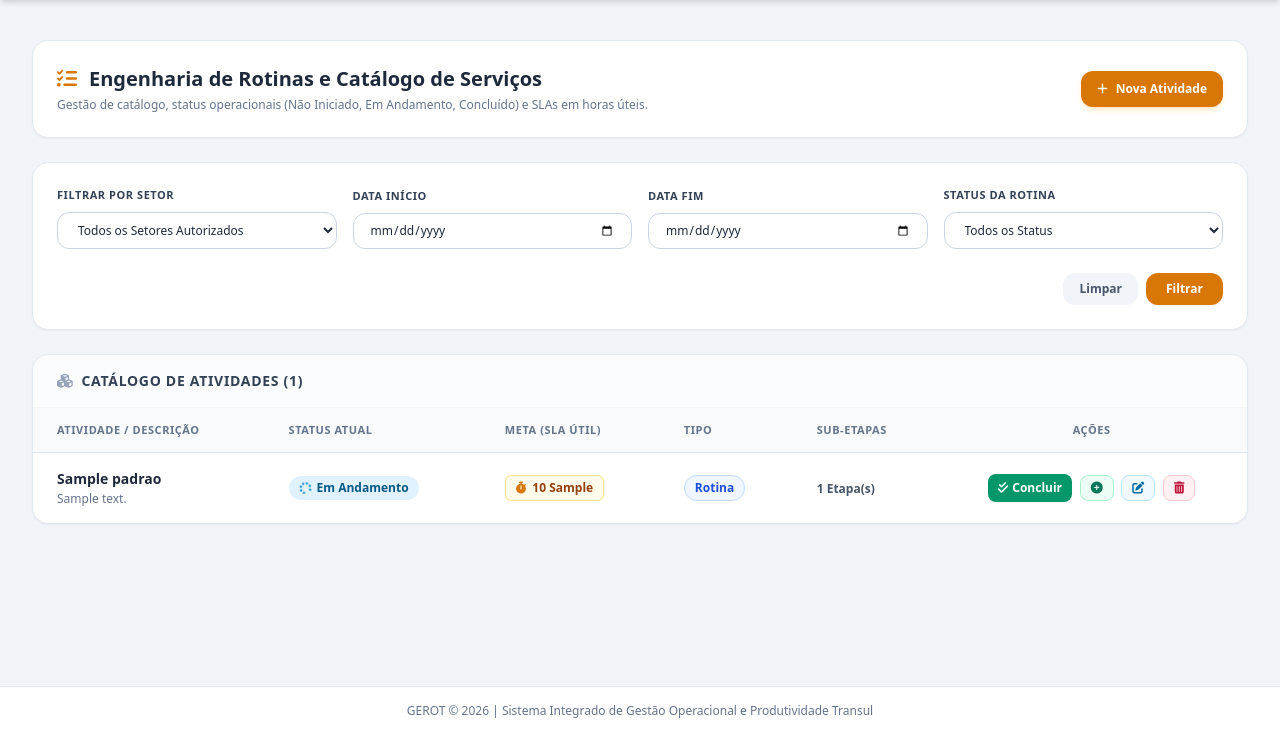
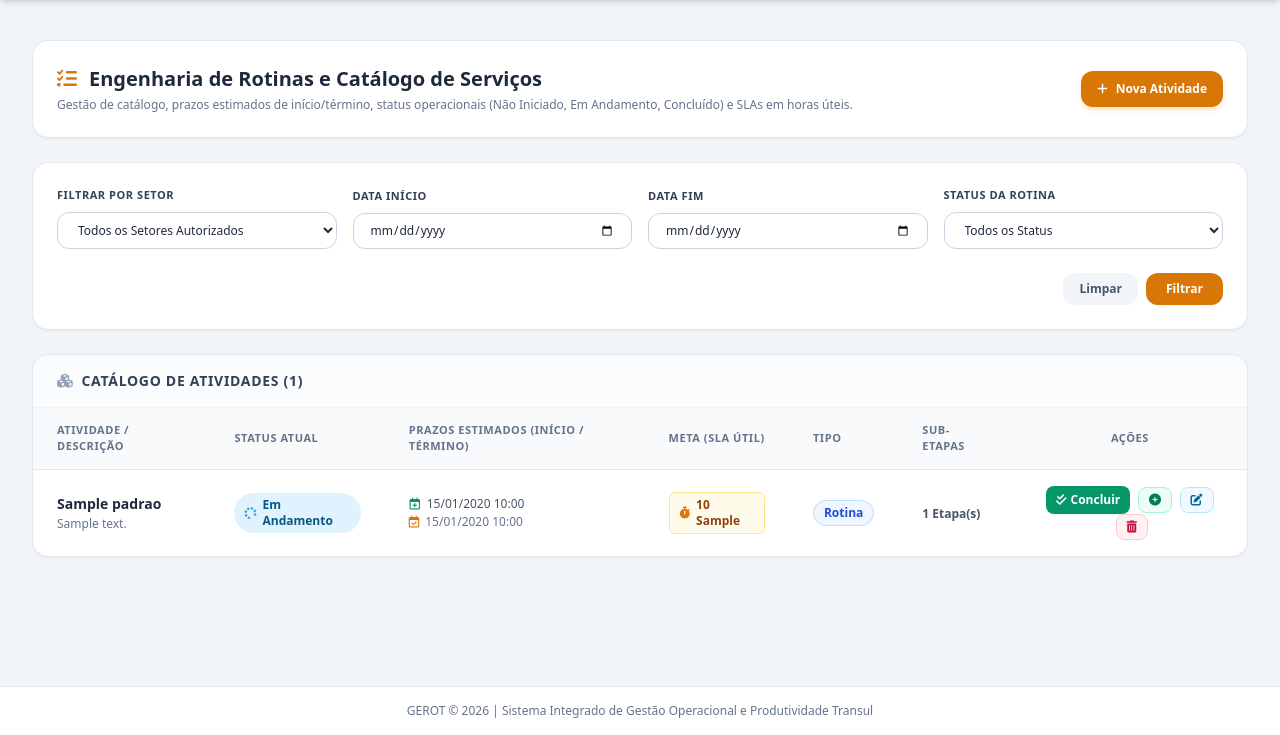
Before and after one commit to oldboy465/gerot, a Flask app: page /gestao/atividades in a window 1280 px wide. Shown: the part 65-800 px from the top of the page. Run offline with Flask 3, Linux system fonts and the light colour scheme; a user stored in the database is signed in; tables that the repository leaves empty hold one stand-in row (values such as "Sample post"); some libraries are stand-ins or nearby versions.

Commit message:
feat: prazos estimados, novos perfis, relatorio PDF, multiplos anexos e calculo em dias uteis

```diff
--- a/app/templates/coordenador/gerenciar_atividades.html
+++ b/app/templates/coordenador/gerenciar_atividades.html
@@ -11,7 +11,7 @@
     atvAtivaId: null,
     atvAtivaTitulo: '',
     atvConcluir: { id: '', titulo: '', duracao: 30, arquivosNomes: [] },
-    atvEditar: { id: '', titulo: '', setor_id: '', tempo_valor: 30, tempo_unidade: 'minutos', descricao: '', status_sla: 'Não Iniciado' }
+    atvEditar: { id: '', titulo: '', setor_id: '', tempo_valor: 30, tempo_unidade: 'minutos', descricao: '', status_sla: 'Não Iniciado', data_inicio_prevista: '', data_fim_prevista: '' }
 }">
     <!-- Header -->
     <div class="flex flex-col md:flex-row md:items-center justify-between gap-4 bg-white dark:bg-slate-800 p-6 rounded-2xl shadow-sm border border-slate-200 dark:border-slate-700">
@@ -20,7 +20,7 @@
                 <i class="fa-solid fa-list-check text-amber-600"></i>
                 <span>Engenharia de Rotinas e Catálogo de Serviços</span>
             </h1>
-            <p class="text-xs text-slate-500 dark:text-slate-400 mt-1">Gestão de catálogo, status operacionais (Não Iniciado, Em Andamento, Concluído) e SLAs em horas úteis.</p>
+            <p class="text-xs text-slate-500 dark:text-slate-400 mt-1">Gestão de catálogo, prazos estimados de início/término, status operacionais (Não Iniciado, Em Andamento, Concluído) e SLAs em horas úteis.</p>
         </div>
         <button @click="modalNovaAtividade = true" class="px-4 py-2.5 rounded-xl text-xs font-bold text-white bg-amber-600 hover:bg-amber-700 shadow-md shadow-amber-500/20 transition flex items-center gap-2 justify-center cursor-pointer">
             <i class="fa-solid fa-plus"></i>
@@ -80,6 +80,7 @@
                     <tr class="bg-slate-50 dark:bg-slate-900 border-b border-slate-200 dark:border-slate-700 text-[11px] font-bold text-slate-500 uppercase tracking-wider">
                         <th class="px-6 py-3.5">Atividade / Descrição</th>
                         <th class="px-6 py-3.5">Status Atual</th>
+                        <th class="px-6 py-3.5">Prazos Estimados (Início / Término)</th>
                         <th class="px-6 py-3.5">Meta (SLA Útil)</th>
                         <th class="px-6 py-3.5">Tipo</th>
                         <th class="px-6 py-3.5">Sub-Etapas</th>
@@ -112,6 +113,18 @@
                                             <i class="fa-regular fa-circle-pause me-1.5 text-slate-500"></i> Não Iniciado
                                         </span>
                                     {% endif %}
+                                </td>
+                                <td class="px-6 py-4 text-xs">
+                                    <div class="space-y-0.5">
+                                        <p class="text-slate-600 dark:text-slate-300 flex items-center gap-1.5">
+                                            <i class="fa-regular fa-calendar-plus text-emerald-600"></i>
+                                            <span class="font-medium">{{ atv.inicio_previsto_formatado }}</span>
+                                        </p>
+                                        <p class="text-slate-500 dark:text-slate-400 flex items-center gap-1.5">
+                                            <i class="fa-regular fa-calendar-check text-amber-600"></i>
+                                            <span class="font-medium">{{ atv.fim_previsto_formatado }}</span>
+                                        </p>
+                                    </div>
                                 </td>
                                 <td class="px-6 py-4">
                                     <span class="inline-flex items-center px-2.5 py-1 rounded-md text-xs font-bold bg-amber-50 text-amber-800 dark:bg-amber-900/40 dark:text-amber-300 border border-amber-200 dark:border-amber-700">
@@ -146,7 +159,17 @@
                                         <i class="fa-solid fa-plus-circle"></i>
                                     </button>
 
-                                    <button @click="atvEditar = { id: '{{ atv.id }}', titulo: '{{ atv.titulo|escape }}', setor_id: '{{ atv.setor_id }}', tempo_valor: '{{ atv.tempo_estimado_valor }}', tempo_unidade: '{{ atv.tempo_estimado_unidade }}', descricao: '{{ atv.descricao|escape if atv.descricao else '' }}', status_sla: '{{ atv.status_sla }}' }; modalEditarAtividade = true;" class="inline-flex items-center gap-1 px-2.5 py-1.5 rounded-lg text-xs font-semibold text-sky-700 bg-sky-50 hover:bg-sky-100 dark:bg-sky-900/40 dark:text-sky-300 border border-sky-200 dark:border-sky-700 transition cursor-pointer" title="Editar Rotina">
+                                    <button @click="atvEditar = {
+                                        id: '{{ atv.id }}',
+                                        titulo: '{{ atv.titulo|escape }}',
+                                        setor_id: '{{ atv.setor_id }}',
+                                        tempo_valor: '{{ atv.tempo_estimado_valor }}',
+                                        tempo_unidade: '{{ atv.tempo_estimado_unidade }}',
+                                        descricao: '{{ atv.descricao|escape if atv.descricao else '' }}',
+                                        status_sla: '{{ atv.status_sla }}',
+                                        data_inicio_prevista: '{{ atv.inicio_previsto_iso }}',
+                                        data_fim_prevista: '{{ atv.fim_previsto_iso }}'
+                                    }; modalEditarAtividade = true;" class="inline-flex items-center gap-1 px-2.5 py-1.5 rounded-lg text-xs font-semibold text-sky-700 bg-sky-50 hover:bg-sky-100 dark:bg-sky-900/40 dark:text-sky-300 border border-sky-200 dark:border-sky-700 transition cursor-pointer" title="Editar Rotina">
                                         <i class="fa-solid fa-pen-to-square"></i>
                                     </button>
 
@@ -160,7 +183,7 @@
                         {% endfor %}
                     {% else %}
                         <tr>
-                            <td colspan="6" class="px-6 py-8 text-center text-slate-400 text-sm">
+                            <td colspan="7" class="px-6 py-8 text-center text-slate-400 text-sm">
                                 Nenhuma atividade cadastrada para este setor.
                             </td>
                         </tr>
@@ -254,6 +277,18 @@
                     </select>
                 </div>
 
+                <!-- Novos campos: Prazos Estimados de Início e Fim -->
+                <div class="grid grid-cols-1 md:grid-cols-2 gap-3">
+                    <div>
+                        <label class="block text-xs font-bold text-slate-700 dark:text-slate-300 uppercase tracking-wider mb-2">Previsão Início</label>
+                        <input type="datetime-local" name="data_inicio_prevista" class="w-full px-4 py-2 rounded-xl border border-slate-300 dark:border-slate-600 bg-slate-50 dark:bg-slate-900 dark:text-white focus:ring-2 focus:ring-amber-500 text-xs outline-none transition">
+                    </div>
+                    <div>
+                        <label class="block text-xs font-bold text-slate-700 dark:text-slate-300 uppercase tracking-wider mb-2">Previsão Término</label>
+                        <input type="datetime-local" name="data_fim_prevista" class="w-full px-4 py-2 rounded-xl border border-slate-300 dark:border-slate-600 bg-slate-50 dark:bg-slate-900 dark:text-white focus:ring-2 focus:ring-amber-500 text-xs outline-none transition">
+                    </div>
+                </div>
+
                 <div class="grid grid-cols-3 gap-3">
                     <div>
                         <label class="block text-xs font-bold text-slate-700 dark:text-slate-300 uppercase tracking-wider mb-2">SLA (Valor)</label>
@@ -316,6 +351,18 @@
                             <option value="{{ s.id }}">{{ s.sigla }} - {{ s.nome }}</option>
                         {% endfor %}
                     </select>
+                </div>
+
+                <!-- Edição dos Prazos Estimados -->
+                <div class="grid grid-cols-1 md:grid-cols-2 gap-3">
+                    <div>
+                        <label class="block text-xs font-bold text-slate-700 dark:text-slate-300 uppercase tracking-wider mb-2">Previsão Início</label>
+                        <input type="datetime-local" name="data_inicio_prevista" x-model="atvEditar.data_inicio_prevista" class="w-full px-4 py-2 rounded-xl border border-slate-300 dark:border-slate-600 bg-slate-50 dark:bg-slate-900 dark:text-white focus:ring-2 focus:ring-sky-500 text-xs outline-none transition">
+                    </div>
+                    <div>
+                        <label class="block text-xs font-bold text-slate-700 dark:text-slate-300 uppercase tracking-wider mb-2">Previsão Término</label>
+                        <input type="datetime-local" name="data_fim_prevista" x-model="atvEditar.data_fim_prevista" class="w-full px-4 py-2 rounded-xl border border-slate-300 dark:border-slate-600 bg-slate-50 dark:bg-slate-900 dark:text-white focus:ring-2 focus:ring-sky-500 text-xs outline-none transition">
+                    </div>
                 </div>
 
                 <div class="grid grid-cols-3 gap-3">
--- a/app/views/gestao.py
+++ b/app/views/gestao.py
@@ -18,6 +18,17 @@ gestao_bp = Blueprint('gestao', __name__)
 def arquivo_permitido(filename):
     return '.' in filename and \
            filename.rsplit('.', 1)[1].lower() in current_app.config['ALLOWED_EXTENSIONS']
+
+def parse_datetime_input(dt_str):
+    if not dt_str:
+        return None
+    try:
+        return datetime.strptime(dt_str.strip(), '%Y-%m-%dT%H:%M')
+    except ValueError:
+        try:
+            return datetime.strptime(dt_str.strip(), '%Y-%m-%d %H:%M')
+        except ValueError:
+            return None
 
 @gestao_bp.route('/dashboard')
 @login_required
@@ -246,6 +257,13 @@ def nova_atividade():
     tempo_unidade = request.form.get('tempo_estimado_unidade', 'minutos')
     status_sla = request.form.get('status_sla', 'Não Iniciado')
 
+    # Coleta os novos campos de previsão de início e término
+    dt_inicio_prev = parse_datetime_input(request.form.get('data_inicio_prevista'))
+    dt_fim_prev = parse_datetime_input(request.form.get('data_fim_prevista'))
+
+    if dt_inicio_prev and dt_fim_prev and dt_fim_prev <= dt_inicio_prev:
+        flash('Aviso: O prazo de término previsto deve ser posterior ao início previsto.', 'warning')
+
     if not titulo:
         flash('O título da atividade é obrigatório.', 'danger')
         return redirect(url_for('gestao.listar_atividades'))
@@ -257,6 +275,8 @@ def nova_atividade():
         tempo_estimado_valor=tempo_valor,
         tempo_estimado_unidade=tempo_unidade,
         status_sla=status_sla,
+        data_inicio_prevista=dt_inicio_prev,
+        data_fim_prevista=dt_fim_prev,
         is_rotineira=True
     )
     atv.atualizar_tempo()
@@ -293,6 +313,13 @@ def editar_atividade(id):
     atv.tempo_estimado_valor = request.form.get('tempo_estimado_valor', type=int) or atv.tempo_estimado_valor
     atv.tempo_estimado_unidade = request.form.get('tempo_estimado_unidade') or atv.tempo_estimado_unidade
     atv.status_sla = request.form.get('status_sla') or atv.status_sla
+
+    # Atualiza prazos estimados se fornecidos
+    if 'data_inicio_prevista' in request.form:
+        atv.data_inicio_prevista = parse_datetime_input(request.form.get('data_inicio_prevista'))
+    if 'data_fim_prevista' in request.form:
+        atv.data_fim_prevista = parse_datetime_input(request.form.get('data_fim_prevista'))
+
     atv.atualizar_tempo()
 
     db.session.commit()
```
Also changed, not shown: app/models/atividade.py (+21 -0 lines), dados/gerot_v1.db.
